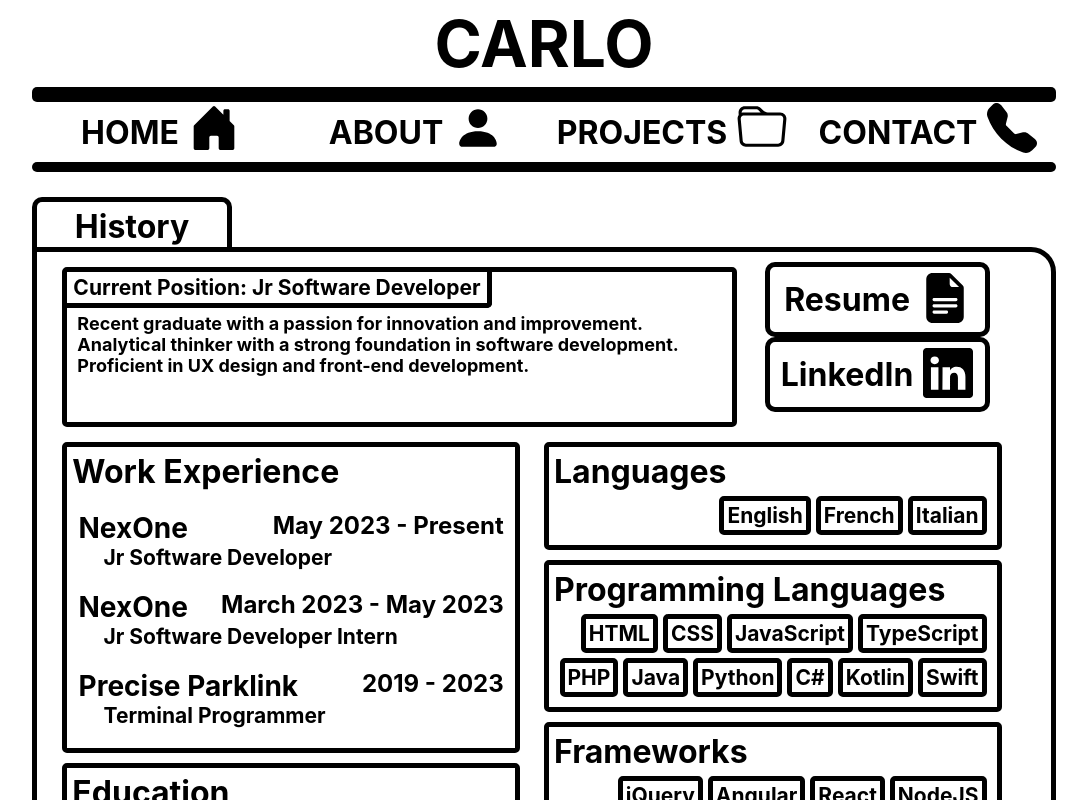
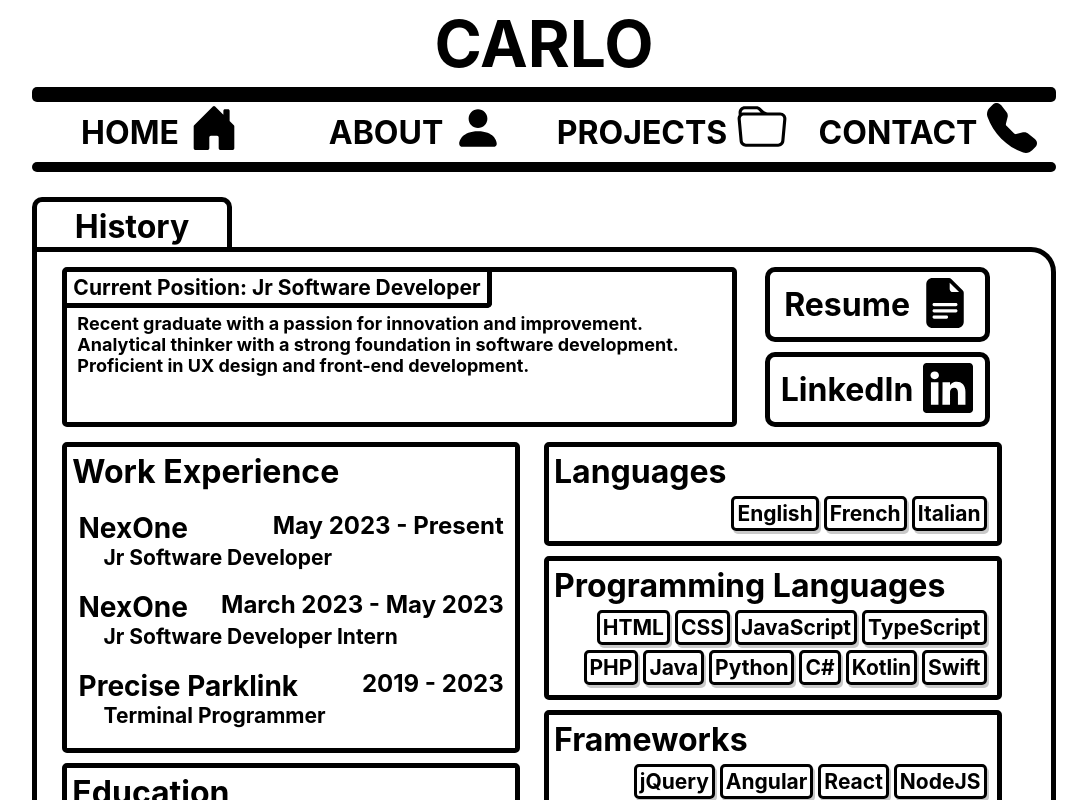
Before and after one commit to Carstal/Portfolio, a Next.js app in the folder nextjs-blog/: page /about in a window 1280 px wide. Shown: the top 800 px of the page, without its empty margins (96-1183 px from the left). Built offline with nearby package versions, Linux system fonts and the light colour scheme; a web font is replaced by a local one.

Commit message:
update box shadows & hover colours

```diff
--- a/nextjs-blog/styles/About.module.css
+++ b/nextjs-blog/styles/About.module.css
@@ -152,12 +152,13 @@
 
 .Label {
     padding: 2px 3px;
-    border: 5px solid black;
+    border: 3px solid black;
     border-radius: 5px;
     margin-right: 5px;
     margin-bottom: 5px;
     font-size: 21px;
     font-weight: bold;
+    box-shadow: 2px 3px #53535350;
 }
 
 @media (max-width: 925px) {
--- a/nextjs-blog/styles/Contact.module.css
+++ b/nextjs-blog/styles/Contact.module.css
@@ -39,6 +39,7 @@
 
 .ContactIcon:hover {
     background-color: rgba(137, 43, 226, 0.5);
+    box-shadow: 6px 6px rgba(137, 43, 226, 0.25);
     cursor: pointer;
 }
 
--- a/nextjs-blog/styles/Home.module.css
+++ b/nextjs-blog/styles/Home.module.css
@@ -237,9 +237,11 @@ li.navItem:hover{
   height: 75px;
   text-decoration: none;
   color: black;
+  margin: 5px;
 }
 .resumeBtn:hover{
   background-color: rgba(137, 43, 226, 0.5);
+  box-shadow: 6px 6px rgba(137, 43, 226, 0.25);
   cursor: pointer;
 }
 
@@ -265,6 +267,7 @@ li.navItem:hover{
 }
 .socialIcon:hover{
   background-color: rgba(137, 43, 226, 0.5);
+  box-shadow: 6px 6px rgba(137, 43, 226, 0.25);
   cursor: pointer;
 }
 
```
